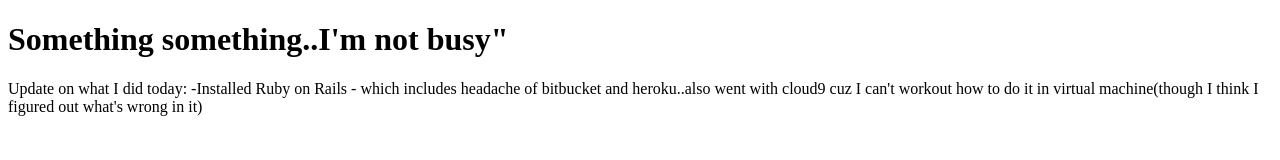
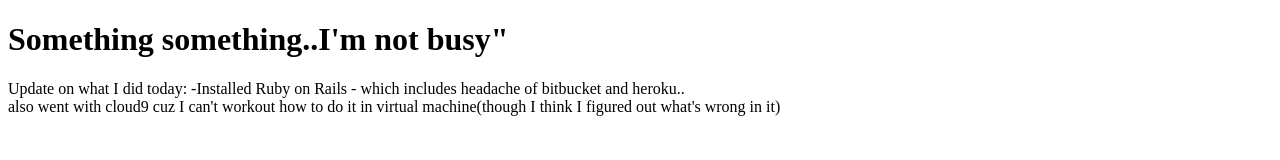
Before and after one commit to jreboqui/webby, a plain HTML site: page index.html in a window 1280 px wide. Drawn offline with Linux system fonts and the light colour scheme.

Commit message:
Update index.html

```diff
--- a/index.html
+++ b/index.html
@@ -7,7 +7,7 @@
   <body>
       <h1> Something something..I'm not busy" </h1>
 
-      <p> Update on what I did today: -Installed Ruby on Rails - which includes headache of bitbucket and heroku..also went with cloud9 cuz I can't workout
+      <p> Update on what I did today: -Installed Ruby on Rails - which includes headache of bitbucket and heroku..<br>also went with cloud9 cuz I can't workout
       how to do it in virtual machine(though I think I figured out what's wrong in it) </p>
   </body>
 </html>
```
